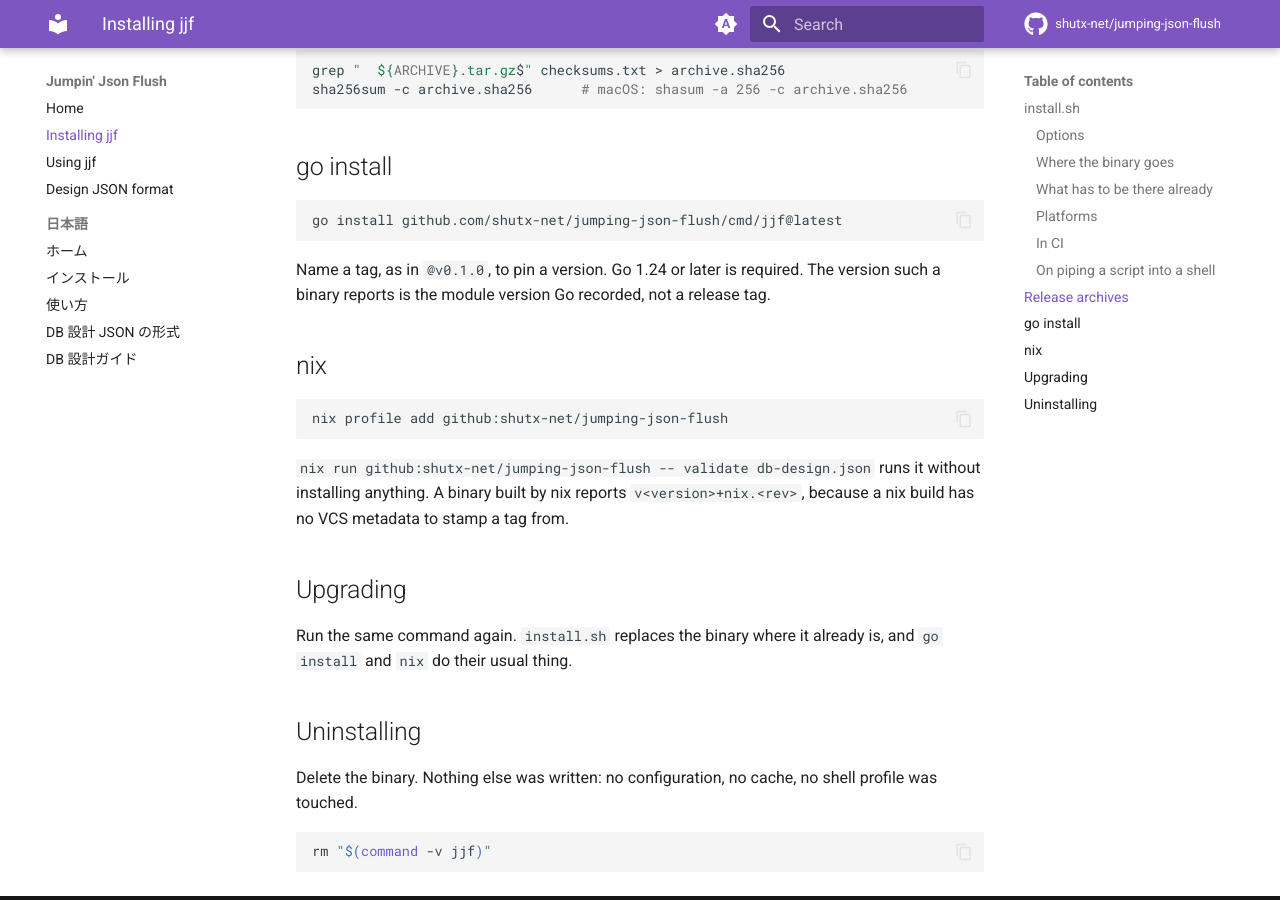
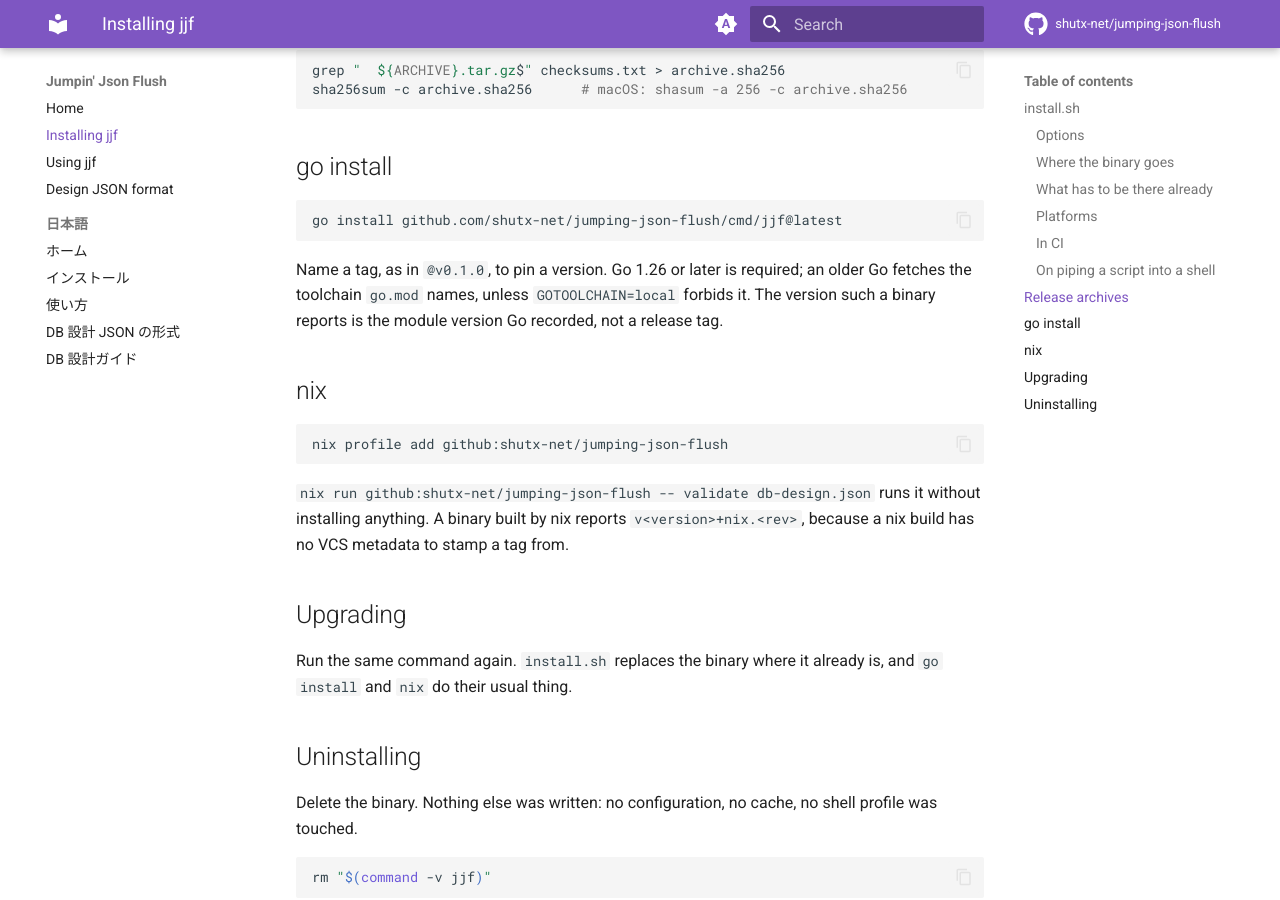
Before and after one commit to shutx-net/jumping-json-flush, an MkDocs documentation site: the page built from docs/install.md, in a window 1280 px wide and 900 px high, scrolled down 3683 px. Built offline with MkDocs 1.6.1 and Material for MkDocs 9.7.7, drawn with Linux system fonts in a browser that asks for light colours; comment, search, counter and statistics services are not loaded.

Commit message:
chore(go): ツールチェーンを 1.26.7 に固定する
go.mod の 2 つのディレクティブで固定する。Go 1.21 以降の公式機能で、
自前の仕組みは要らない。

- go 1.26 は下限。これより古い go コマンドはビルドを拒否する。
  強制力はこちらにある
- toolchain go1.26.7 は、手元の go が古いときに取得して実行する
  具体的なリリース。モジュールとして配布されるため、他の依存と同じく
  チェックサムデータベースで検証される

toolchain 行だけでは固定にならない。GOTOOLCHAIN=local は toolchain 行を
無視して手元の版で黙って通してしまうため、下限を上げる go 行と両方が要る。

go get go@1.26 は 1.26 系の最新パッチまで解決して go 1.26.7 の 1 行に
畳んでしまう。そうすると flake.nix の goSatisfiesGoMod が nixpkgs に
「ちょうど 1.26.7 以上」を要求することになり、nixpkgs のパッチ追随が
遅れるだけで nix flake check が落ちる。1.26 系のどれでも通るよう
go mod edit で分けて書く。

staticcheck ジョブの GOTOOLCHAIN=auto を外した。この上書きは
honnef.co/go/tools v0.7.0 が go >= 1.25.0 を要求するのに対し jjf が 1.24
を指していたためのもので、固定先の 1.26.7 が要求を満たす今は不要になった。
これで全ジョブが go.mod の指す toolchain だけを使う形になり、
ファイル全体が元々目指していた状態に揃う。将来 staticcheck が固定した
toolchain より新しい版を要求したら、別の版へ流れるのではなく
"requires go >= x.y.z" で明示的に落ちる。

nix は独立した固定のままである点を DEVELOPERS.md に明記した。dev shell は
GOTOOLCHAIN=local を設定しており、nix ビルドは flake.lock が固定する
nixpkgs の Go を使う。go.mod の toolchain 行はそこには効かない。

go.sum は無変更。

Co-Authored-By: Claude Opus 5 <noreply@anthropic.com>
Claude-Session: https://claude.ai/code/session_01Db6QiAwPsooHEh62fZTZeD

````diff
--- a/docs/install.md
+++ b/docs/install.md
@@ -165,9 +165,10 @@ sha256sum -c archive.sha256      # macOS: shasum -a 256 -c archive.sha256
 go install github.com/shutx-net/jumping-json-flush/cmd/jjf@latest
 ```
 
-Name a tag, as in `@v0.1.0`, to pin a version. Go 1.24 or later is required. The
-version such a binary reports is the module version Go recorded, not a release
-tag.
+Name a tag, as in `@v0.1.0`, to pin a version. Go 1.26 or later is required; an
+older Go fetches the toolchain `go.mod` names, unless `GOTOOLCHAIN=local` forbids
+it. The version such a binary reports is the module version Go recorded, not a
+release tag.
 
 ## nix
 
````
Also changed, not shown: DEVELOPERS.md (+15 -3 lines), docs/install.ja.md (+3 -1 lines), 2 other files.
